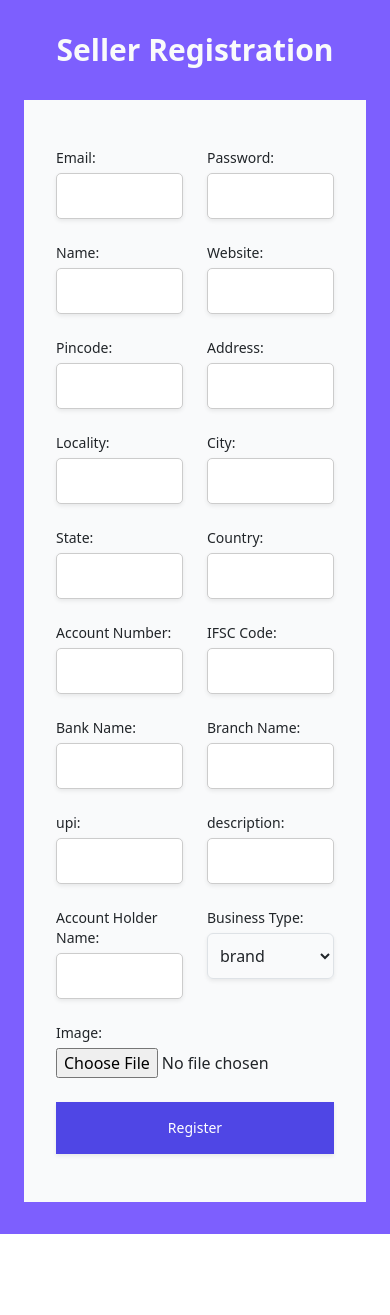
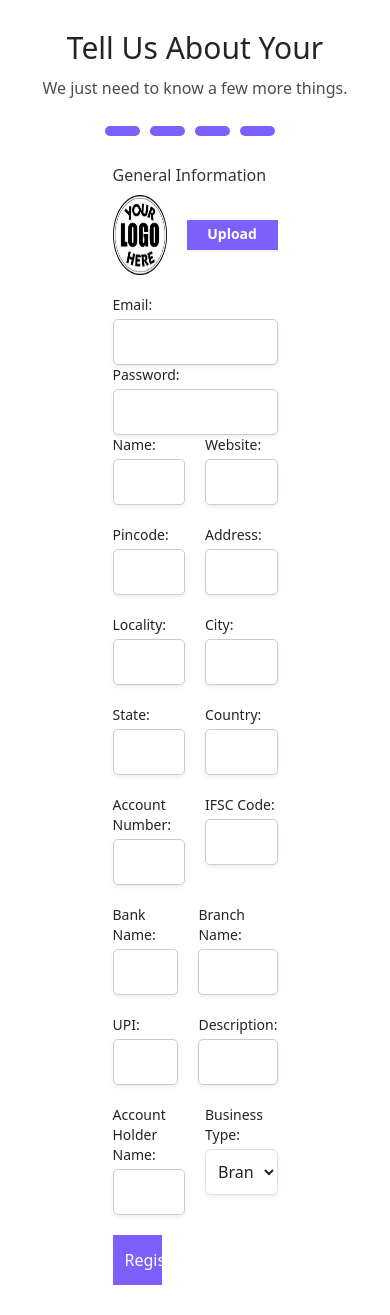
Before and after one commit to ragOP/zayy-seller, a React (Create React App) app: page /register in a window 390 px wide. Before the commit the page ends 1234 px from the top, so only its background shows below. Built offline with nearby package versions, Linux system fonts and the light colour scheme.

Commit message:
Beautify Ui

```diff
--- /dev/null
+++ b/src/Images/index.js
@@ -0,0 +1,6 @@
+
+import DummyLogo from "./dummyLogo.jpeg"
+
+export const sewzeeImages = {
+    DummyLogo,
+}
--- a/src/components/Sidebar.jsx
+++ b/src/components/Sidebar.jsx
@@ -8,10 +8,10 @@ function Sidebar() {
         🤵 Customer List
       </Link> */}
       <Link to="/dashboard/customers" className="text-white no-underline mb-4">
-        🤵 Add Product
+      🛍️ Add Product
       </Link>
       <Link to="/dashboard/collection" className="text-white no-underline mb-4">
-        🤵 Add Collection
+      🗃️ Add Collection
       </Link>
       <Link to="/dashboard/prodtocoll" className="text-white no-underline mb-4">
       📦 Product To Coll
--- a/src/pages/AddCollection.jsx
+++ b/src/pages/AddCollection.jsx
@@ -133,7 +133,7 @@ const AddCollection = () => {
                 htmlFor="image"
                 className="block text-sm font-medium text-gray-700"
               >
-                Product Image:
+                Collection Image:
               </label>
               <div className="mt-1 flex">
                 <button
--- a/src/pages/AddProduct.jsx
+++ b/src/pages/AddProduct.jsx
@@ -13,7 +13,7 @@ const categoriesData = [
   },
   {
     name: "Women",
-    subcategories: ["Dresses", "Tops", "Skirts", "Jeans", "Outerwear", "Suits"],
+    subcategories: ["Dresses", "Tops", "Skirts", "Jeans", "Outerwear", "Suits","Bags"],
   },
   {
     name: "Kids",
@@ -24,8 +24,8 @@ const categoriesData = [
     subcategories: ["Sneakers", "Boots", "Sandals", "Flats", "Heels"],
   },
 ];
-const colorOptions = ["Red", "Blue", "Green", "Yellow", "Black","Purple","Girl"];
-const sizeOptions = ["XS", "S", "M", "L", "XL","XXL","XXXL"];
+const colorOptions = ["Red", "Blue", "Green", "Yellow", "Black","Purple","Girl","Brown"];
+const sizeOptions = ["XS", "S", "M", "L", "XL","XXL","XXXL","One Size","6","7","8"];
 const AddProduct = () => {
   const navigate = useNavigate();
   const fileInputRef = useRef(null);
--- a/src/pages/AllProducts.jsx
+++ b/src/pages/AllProducts.jsx
@@ -74,6 +74,7 @@ const YourComponent = () => {
             <th className="py-2 px-4 border-r border-gray-200">Image</th>
             <th className="py-2 px-4 border-r border-gray-200">Name</th>
             <th className="py-2 px-4 border-r border-gray-200">Status</th>
+
           </tr>
         </thead>
         <tbody>
@@ -84,7 +85,7 @@ const YourComponent = () => {
                   <img
                     src={product.images[0]}
                     alt={product.name}
-                    className="w-20 h-20 object-cover rounded-full border-2 border-blue-500"
+                    className="w-20 h-20 object-cover rounded-full border-1 border-blue-500"
                   />
                 </td>
                 <td className="py-2 px-4 border-r border-gray-200">{product.name}</td>
--- a/src/pages/LoginPage.css
+++ b/src/pages/LoginPage.css
@@ -1,64 +1,103 @@
-LoginPage.css
 
 .logo {
   width: 100px;
-  margin-bottom: 20px; /* Adjust as needed */
-}.login-page {
+  margin-bottom: 20px;
+}
+  .loginWrapper {
+    display: flex;
+    align-items: center;
+    height: 100vh;
+}
+.loginRight {
+  flex: 1;
+  height: 100vh;
+  background: url("../Images/loginbg.png");
+  background-size: cover;
   display: flex;
+  align-items: center;
   justify-content: center;
-  align-items: center;
-  height: 100vh;
-  background-color:#7d5ffe ; /* Background color for the entire page */
 }
 
-.container {
+.loginRightContent {
   width: 80%;
-  display: flex;
+  height: 50%;
+  padding: 30px 10px;
+  background-color: rgba(248, 248, 248, 0.13);
+  border-radius: 4px;
 }
 
-.left-container {
-  flex: 1; /* Equal width for both containers */
-  padding: 20px;
-  box-shadow: 0 0 20px rgba(0, 0, 0, 0.1); /* Shadow effect */
-  background-color:rgba(255, 255, 255, 0.5)	; /* Lighter background color */
-  text-align: center;
+.loginRightContent p {
+  font-style: normal;
+  font-weight: 600;
+  font-size: 24px;
+  line-height: 20px;
+  color:white;
+  margin-bottom: 15px;
+}
+
+.loginRightContent h6 {
+  font-style: normal;
+  font-weight: 600;
+  font-size: 50px;
+  line-height: 50px;
+  color: white;
+  margin-bottom: 15px;
+}
+
+.loginLeft {
+  flex: 1;
+  display: flex;
+  align-items: center;
+  justify-content: center;
+}
+
+.loginLeftContainer {
   display: flex;
   flex-direction: column;
-  justify-content: center;
-  align-items: center;
-  height:60vh;
-  width: 50;
+
 }
 
-.right-container {
-  flex: 1; /* Equal width for both containers */
-  padding: 20px;
-  box-shadow: 0 0 20px rgba(0, 0, 0, 0.1);
-  background-color: rgba(255, 255, 255, 0.9); /* Lighter background color */
-  text-align: center;
+
+.loginLeftInfo {
   display: flex;
   flex-direction: column;
-  justify-content: center;
   align-items: center;
-}
-
-h2 {
+  text-align: center;
   margin-bottom: 20px;
 }
 
-form {
-  width: 100%;
-  max-width: 300px;
+.loginLeftInfo img {
+  width: 100px;
+  height: 100%;
+  margin-bottom: 15px;
 }
 
-.form-group {
-  margin-bottom: 15px;
-  text-align: center;
+.loginLeftTitle {
+  display: flex;
+  flex-direction: column;
 }
 
-label {
-  display: block;
-  margin-bottom: 5px;
+.loginLeftTitle h6 {
+  font-style: normal;
+  font-weight: 600;
+  font-size: 20px;
+  line-height: 20px;
+  margin-bottom: 20px;
+  color: var(--black);
+}
+
+.loginLeftTitle p {
+  font-style: normal;
+  font-weight: 600;
+  font-size: 26px;
+  line-height: 20px;
+  color: #7d5ffe;
+  margin-bottom: 1rem;
+}
+
+.loginLeftInput {
+  margin-bottom: 20px;
+  position: relative;
 }
 
 input[type="text"],
@@ -83,3 +122,17 @@ button {
 button:hover {
   background-color: #0056b3;
 }
+.dontHaveAccount {
+  font-family: "Poppins", sans-serif;
+  font-style: normal;
+  font-weight: 600;
+  font-size: 14px;
+  line-height: 20px;
+  color: black;
+  margin-bottom: 20px;
+}
+
+.dontHaveAccount span {
+  color:#7d5ffe;
+  cursor: pointer;
+}
--- /dev/null
+++ b/src/pages/Register.css
@@ -0,0 +1,238 @@
+.OnboardingWrapper {
+    padding: 30px;
+    display: flex;
+    justify-content: center;
+    flex-direction: column;
+}
+
+.OnboardingHeader {
+    display: flex;
+    justify-content: center;
+    align-items: center;
+}
+
+.OnboardingHeaderContent {
+    display: flex;
+    flex-direction: column;
+    justify-content: center;
+    align-items: center;
+}
+
+.OnboardingHeaderContent h1 {
+    font-size: 30px;
+    margin-bottom: 10px;
+}
+
+.OnboardingHeaderContent p {
+    font-size: 16px;
+    color: rgb(76, 76, 76);
+}
+
+.OnboardingHeaderContent span {
+    color: #7d5ffe;
+}
+
+.OnboardingHeaderDots {
+    margin-top: 10px;
+    width: 50%;
+    display: flex;
+    justify-content: center;
+}
+
+.headerDots {
+    width: 80px;
+    background-color: #7d5ffe;
+    border-radius: 20px;
+    height: 10px;
+    margin-right: 10px;
+}
+
+.OnboardingInformationWrapper {
+    display: flex;
+    flex-direction: column;
+    justify-content: center;
+    width: 50%;
+    margin: 0 auto;
+}
+
+.OnboardingGenarelInformation {
+    margin-top: 30px;
+}
+
+.OnboardContactTitle {
+    display: flex;
+    justify-content: space-between;
+    align-items: center;
+}
+
+.OnboardContactTitle h6 {
+    margin-bottom: 0px;
+}
+
+.OnboardContactTitle p {
+    width: 25%;
+    height: 30px;
+    background-color: #7d5ffe;
+    border: none;
+    color: white;
+    outline: none;
+    margin-bottom: 0px;
+    display: flex;
+    align-items: center;
+    justify-content: center;
+    cursor: pointer;
+}
+
+
+.OnboardingGenarelInformation h6 {
+    font-size: 16px;
+    margin-bottom: 10px;
+    color:rgb(52, 52, 52);
+}
+
+.OnboardingInputWrapper {
+    display: grid;
+    grid-template-columns: 1fr;
+}
+
+.OnboardingLogoInputs {
+    display: flex;
+    align-items: center;
+    margin-bottom: 20px;
+}
+
+.OnboardingInputs {
+    display: grid;
+    grid-template-columns: 1fr 1fr;
+    gap: 20px;
+    margin-bottom: 20px;
+}
+
+.OnboardingAddressInputs {
+    display: grid;
+    grid-template-columns: 1fr;
+    margin-bottom: 20px;
+}
+
+.OnboardingLogoInputs img {
+    height: 80px;
+    width: 80px;
+    border: 1px solid 12px;
+    border-radius: 10px;
+    overflow: hidden;
+    margin-right: 20px;
+}
+
+.OnboardingInput {
+    display: flex;
+    flex-direction: column;
+
+}
+
+.OnboardingInput label {
+    font-family: 'Poppins', sans-serif;
+    font-style: normal;
+    font-weight: 500;
+    font-size: 14px;
+    line-height: 18px;
+    color: rgb(165, 0, 0);
+    margin-bottom: 5px;
+    box-shadow: none !important;
+}
+
+.OnboardingInput small {
+    font-family: 'Poppins', sans-serif;
+    font-style: normal;
+    font-weight: 500;
+    font-size: 10px;
+    line-height: 18px;
+    color: black;
+    margin-bottom: 5px;
+    box-shadow: none !important;
+    cursor: pointer;
+}
+
+.OnboardingInput label {
+    font-family: 'Poppins', sans-serif;
+    font-style: normal;
+    font-weight: 500;
+    font-size: 14px;
+    line-height: 18px;
+    color: black;
+    margin-bottom: 5px;
+    box-shadow: none !important;
+}
+
+.OnboardingInput input {
+    height: 40px;
+    outline: none;
+    border: 1px darkgray;
+    border-radius: 6px;
+    font-size: 16px !important;
+    padding: 0 10px;
+}
+
+.OnboardingBtn {
+    width: 30%;
+    height: 50px;
+    background-color: #7d5ffe;
+    border: none;
+    color: white;
+    outline: none;
+    text-align: center;
+    justify-content: center;
+}
+
+.onboardingLogoUploadBtn {
+    padding: 4px 15px;
+    width: 120px;
+    height: 30px;
+    box-shadow: 0px 2px 0px rgba(0, 0, 0, 0.043);
+    line-height: 22px;
+    border: none;
+    font-style: normal;
+    color: white;
+    font-weight: 600;
+    font-size: 14px;
+    line-height: 20px;
+    background-color: #7d5ffe;
+    text-align: center;
+}
+
+
+.OnboardingModalTitle {
+    font-size: 16px;
+    margin-bottom: 20px;
+    text-align: center;
+    color: var(--darkGray);
+}
+
+.OnboardingModal {
+    margin: 10px 0;
+    display: flex;
+    justify-content: space-between;
+    align-items: center;
+    gap: 10px
+}
+
+.OnboardingModalItem {
+    display: flex;
+    justify-content: center;
+    align-items: center;
+    background-color: rgb(136, 209, 255);
+    width: 100%;
+    height: 80px;
+    border-radius: 5px;
+    color: var(--white);
+    cursor: pointer;
+}
+
+.OnboardingModalItem:hover {
+    background-color: rgb(136, 209, 255, 0.8);
+}
+
+.OnboardingModalItem img {
+    width: 30px;
+    height: 30px;
+    margin-right: 10px;
+}
--- a/src/pages/RegisterPage.jsx
+++ b/src/pages/RegisterPage.jsx
@@ -1,9 +1,14 @@
-import React, { useState } from "react";
+import React, { useState, useRef  } from "react";
 import { useNavigate } from "react-router-dom";
 import { ToastContainer, toast } from "react-toastify";
 import "react-toastify/dist/ReactToastify.css";
+import "./Register.css";
+import { sewzeeImages } from "../Images";
 
 const RegisterPage = () => {
+  const [isUploading, setIsUploading] = useState(false);
+  const [percentUpload, setPercentUpload] = useState(0);
+  const imgRef = useRef(null);
   const [formData, setFormData] = useState({
     email: "",
     password: "",
@@ -31,9 +36,22 @@ description:"",
 
   const handleChange = (e) => {
     const { name, value, files } = e.target;
-    if (name === "logo") {
+    if (name === "logo" && files[0]) {
       const logoFile = files[0];
-      setFormData({ ...formData, logo: logoFile });
+      const reader = new FileReader();
+      reader.onloadend = () => {
+        setFormData({ ...formData, logo: reader.result });
+        setIsUploading(false);
+        setPercentUpload(100);
+      };
+      reader.onprogress = (event) => {
+        if (event.lengthComputable) {
+          const percentComplete = Math.round((event.loaded / event.total) * 100);
+          setPercentUpload(percentComplete);
+        }
+      };
+      setIsUploading(true);
+      reader.readAsDataURL(logoFile);
     } else {
       setFormData({ ...formData, [name]: value });
     }
@@ -101,18 +119,46 @@ description:"",
         hideProgressBar={false}
         theme="light"
       />
-      <div className="bg-[#7d5ffe] py-8 px-4 sm:px-6 lg:px-8">
-        <div className="flex items-center justify-center flex-col">
-          <h2 className="text-3xl font-semibold text-center mb-8 text-gray-50">
-            Seller Registration
-          </h2>
+        <div className="OnboardingWrapper">
+        <div className="OnboardingHeader">
+                <div className="OnboardingHeaderContent">
+                    <h1>Tell Us About Your <span> </span></h1>
+                    <p>We just need to know a few more things. </p>
+                    <div className="OnboardingHeaderDots">
+                        <div className="headerDots"></div>
+                        <div className="headerDots"></div>
+                        <div className="headerDots"></div>
+                        <div className="headerDots"></div>
+                    </div>
+                </div>
+            </div>
           <form
             onSubmit={handleSubmit}
-            className="space-y-6 bg-gray-50 px-8 py-5 min-w-fit"
+            className="OnboardingInformationWrapper"
           >
-            <div className="space-y-6">
-              <div className="grid grid-cols-2 gap-4">
-                <div>
+                <div className="OnboardingGenarelInformation">
+                <h6> General Information</h6>
+
+                <div className="OnboardingInputWrapper">
+                <div className="OnboardingLogoInputs">
+                <img src={formData?.logo || sewzeeImages.DummyLogo} alt="logo" />
+
+                <label
+        onClick={() => imgRef.current.click()}
+        className="onboardingLogoUploadBtn"
+      >
+        {isUploading ? `${percentUpload}%` : formData?.logo ? "Upload Again" : "Upload"}
+      </label>
+      <input
+        id="logo"
+        name="logo"
+        type="file"
+        ref={imgRef}
+        onChange={handleChange}
+        hidden
+      />
+              </div>
+                                <div>
                   <label
                     htmlFor="email"
                     className="block text-sm font-medium text-gray-750"
@@ -145,8 +191,8 @@ description:"",
                   />
                 </div>
               </div>
-              <div className="grid grid-cols-2 gap-4">
-                <div>
+              <div className="OnboardingInputs">
+                <div class>
                   <label
                     htmlFor="name"
                     className="block text-sm font-medium text-gray-750"
@@ -179,7 +225,7 @@ description:"",
                   />
                 </div>
               </div>
-              <div className="grid grid-cols-2 gap-4">
+              <div className="OnboardingInputs">
                 <div>
                   <label
                     htmlFor="pincode"
@@ -213,7 +259,7 @@ description:"",
                   />
                 </div>
               </div>
-              <div className="grid grid-cols-2 gap-4">
+              <div className="OnboardingInputs">
                 <div>
                   <label
                     htmlFor="locality"
@@ -247,7 +293,7 @@ description:"",
                   />
                 </div>
               </div>
-              <div className="grid grid-cols-2 gap-4">
+              <div className="OnboardingInputs">
                 <div>
                   <label
                     htmlFor="state"
@@ -281,7 +327,7 @@ description:"",
                   />
                 </div>
               </div>
-              <div className="grid grid-cols-2 gap-4">
+              <div className="OnboardingInputs">
                 <div>
                   <label
                     htmlFor="accountNo"
@@ -315,7 +361,7 @@ description:"",
                   />
                 </div>
               </div>
-              <div className="grid grid-cols-2 gap-4">
+              <div className="OnboardingInputs">
                 <div>
                   <label
                     htmlFor="bankName"
@@ -353,7 +399,7 @@ description:"",
                     htmlFor="branchName"
                     className="block text-sm font-medium text-gray-750"
                   >
-                    upi:
+                    UPI:
                   </label>
                   <input
                     id="upi"
@@ -369,7 +415,7 @@ description:"",
                     htmlFor="branchName"
                     className="block text-sm font-medium text-gray-750"
                   >
-                    description:
+                    Description:
                   </label>
                   <input
                     id="description"
@@ -381,7 +427,7 @@ description:"",
                   />
                 </div>
               </div>
-              <div className="grid grid-cols-2 gap-4">
+              <div className="OnboardingInputs">
                 <div>
                   <label
                     htmlFor="accountHolderName"
@@ -412,36 +458,22 @@ description:"",
                     onChange={handleChange}
                     className="mt-1 focus:ring-indigo-500 focus:border-indigo-300 block w-full shadow-sm sm:text-sm border border-gray-900 rounded-md py-2.5 px-2 bg-transparent"
                   >
-                    <option value="brand">brand</option>
-                    <option value="boutique">boutique</option>
+                    <option value="brand">Brand</option>
+                    <option value="boutique">Boutique</option>
                   </select>
                 </div>
               </div>
-              <div>
-                <label
-                  htmlFor="image"
-                  className="block text-sm font-medium text-gray-750"
-                >
-                  Image:
-                </label>
-                <input
-                  id="logo"
-                  name="logo"
-                  type="file"
-                  onChange={handleChange}
-                  className="mt-1 block w-full border-gray-300"
-                />
-              </div>
+
             </div>
             <button
               type="submit"
-              className="w-full flex justify-center py-3 px-4 shadow-sm text-sm font-medium text-white bg-indigo-600 hover:bg-indigo-700 focus:outline-none focus:ring-2 focus:ring-offset-2 focus:ring-indigo-500"
+              className="OnboardingBtn"
             >
               Register
             </button>
+
           </form>
         </div>
-      </div>
     </>
   );
 };
```
Also changed, not shown: src/pages/LoginPage.jsx (+35 -15 lines), src/Images/dummyLogo.jpeg (added), src/Images/loginbg.png (added).
